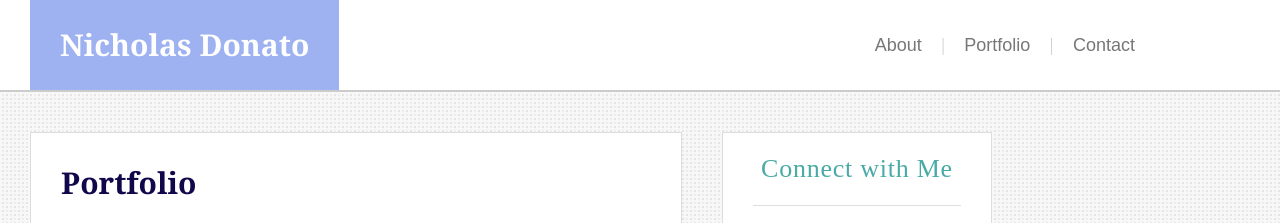
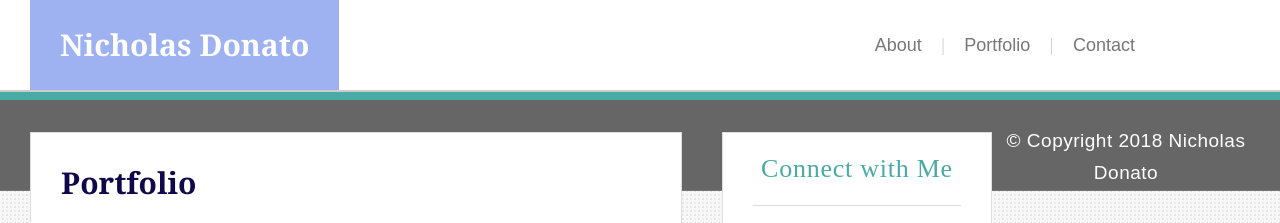
Before and after one commit to njd1228/Homework-2, a plain HTML site: page portfolio.html in a window 1280 px wide. Shown: the top 223 px of the page. Drawn offline with Linux system fonts and the light colour scheme.

Commit message:
update
update

```diff
--- a/portfolio.html
+++ b/portfolio.html
@@ -54,8 +54,11 @@
 		</div>
 	</aside>
 
-	<footer class="clearfix">
-		@Copyright 2018 Nicholas Donato
-	</footer>
+	<footer class="footer">
+    <div class="two-toned-footer-color"></div>
+    <p class="text-muted text-muted-footer text-center">
+      &copy; Copyright 2018 Nicholas Donato
+    </p>
+  </footer>
 </body>
 </html>
```
Also changed, not shown: index.html (+6 -3 lines).
